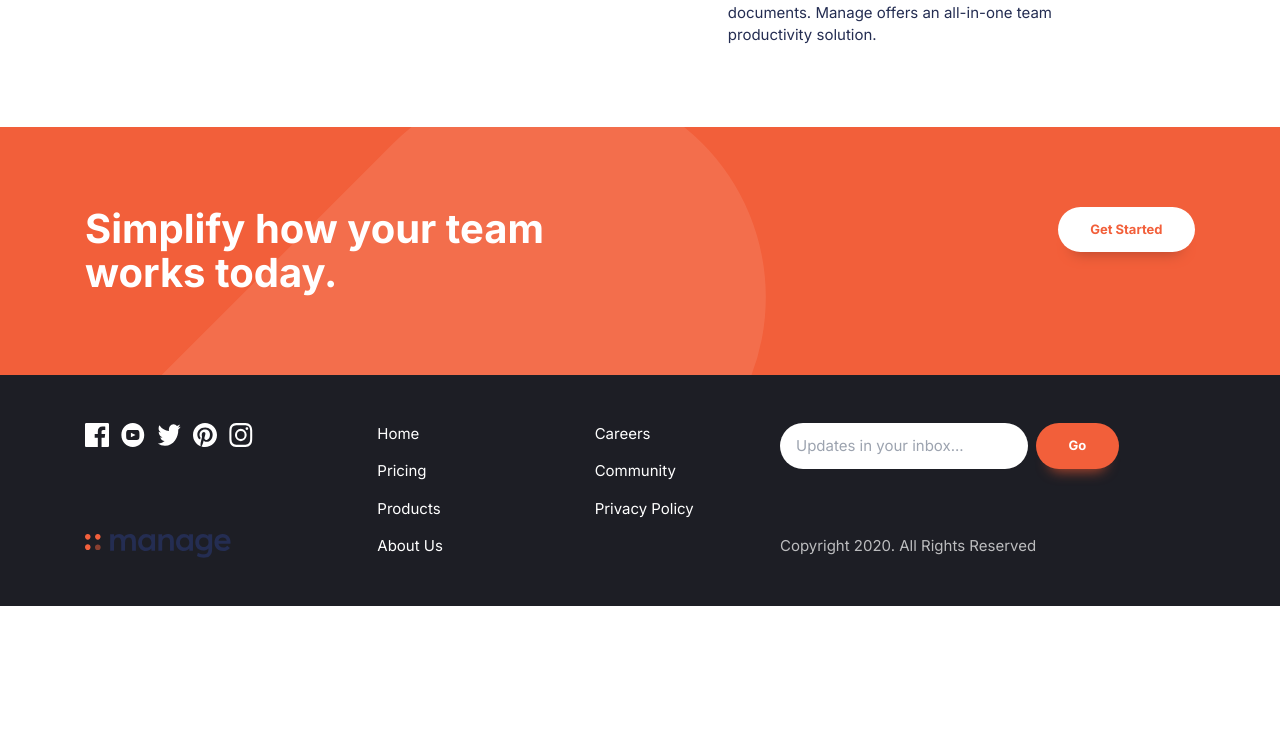
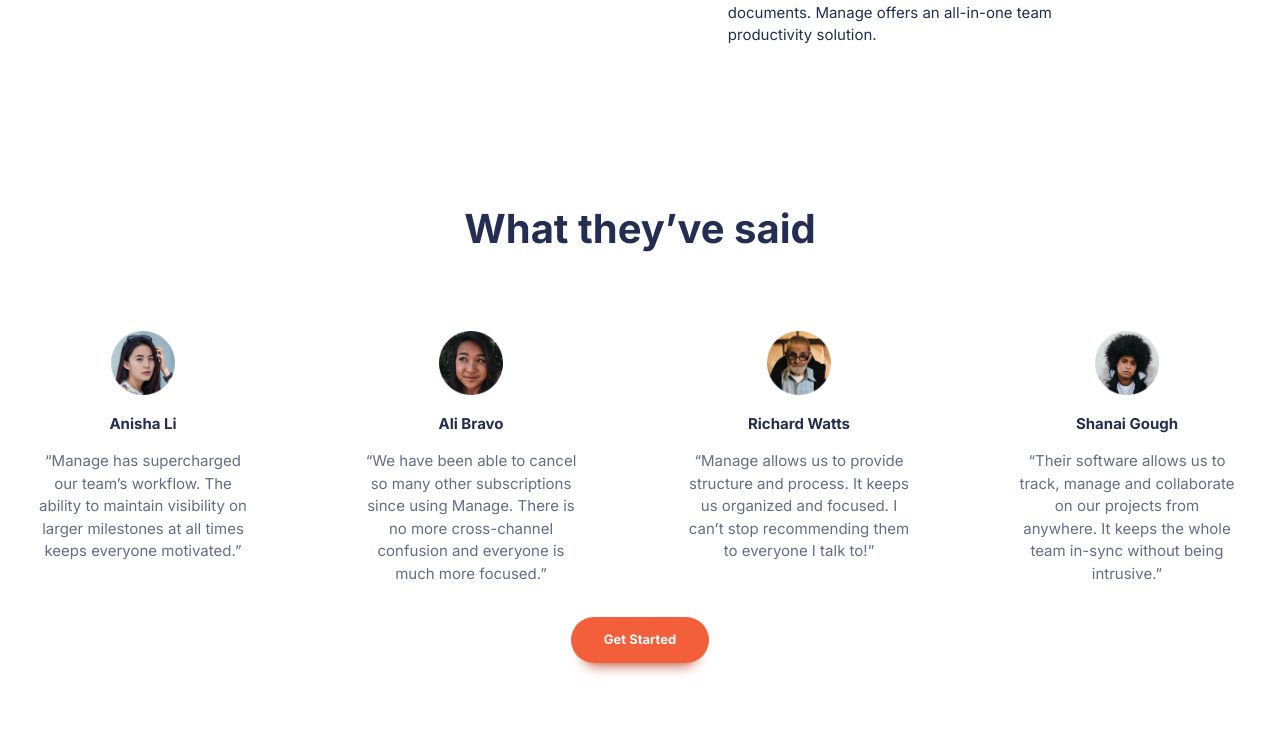
Before and after one commit to aleksandresher/responsive-website-course, a Next.js app: page / in a window 1280 px wide. Shown: the part 1307-2048 px from the top of the page. Before the commit the page ends 1913 px from the top, so only its background shows below. Built offline with nearby package versions, Linux system fonts and the light colour scheme.

Commit message:
some bugs in footer are fixed

```diff
--- a/app/components/Carousel.js
+++ b/app/components/Carousel.js
@@ -10,7 +10,7 @@
 
 const CarouselPage = () => {
   return (
-    <section className="carousel | padding-block-700 text-center">
+    <section className="carousel | padding-block-900 text-center">
       <h2 className="fs-secondary-heading fw-bold">What they’ve said</h2>
       <Swiper
         slidesPerView={3}
--- a/app/components/Footer.js
+++ b/app/components/Footer.js
@@ -15,10 +15,10 @@
   return (
     <footer className="primary-footer | padding-block-700 bg-neutral-900 text-neutral-100">
       <div className="container">
-        <div className="primary-footer-wrapper">
-          <div className="primary-footer-logo-social">
-            <Link href="#">
-              <Image src={logo} alt="Manage" />
+        <div className="primary-footer__wrapper">
+          {/* <div className="primary-footer-logo-social"> */}
+          <Link className="primary-footer__logo" href="#" aria-label="home">
+            <Image src={logo} alt="Manage" className="logo" />
           </Link>
           <ul
             role="social-list"
@@ -42,25 +42,17 @@
             </li>
             <li>
               <Link href="#" aria-label="pinterest">
-                  <Image
-                    src={PT}
-                    alt="pinterest logo"
-                    className="social-icon"
-                  />
+                <Image src={PT} alt="pinterest logo" className="social-icon" />
               </Link>
             </li>
             <li>
               <Link href="#" aria-label="instagram">
-                  <Image
-                    src={IN}
-                    alt="instagram logo"
-                    className="social-icon"
-                  />
+                <Image src={IN} alt="instagram logo" className="social-icon" />
               </Link>
             </li>
           </ul>
-          </div>
-          <div className="primary-footer-nav">
+          {/* </div> */}
+          <div className="primary-footer__nav">
             <nav className="footer-nav">
               <ul
                 aria-label="Footer"
@@ -92,8 +84,8 @@
               </ul>
             </nav>
           </div>
-          <div className="primary-footer-form">
-            <form>
+          {/* <div className="primary-footer-form"> */}
+          <form className="primary-footer__form">
             <input
               type="email"
               pattern="(v) =>
@@ -105,10 +97,12 @@
             />
             <button className="button">Go</button>
           </form>
-            <p>Copyright 2020. All Rights Reserved</p>
+          <p className="primary-footer__copyright">
+            Copyright 2020. All Rights Reserved
+          </p>
         </div>
       </div>
-      </div>
+      {/* </div> */}
     </footer>
   );
 };
--- a/app/globals.css
+++ b/app/globals.css
@@ -320,36 +320,52 @@
   } */
 }
 
-.primary-footer-wrapper {
+.primary-footer__wrapper {
   display: grid;
+  justify-content: center;
+  align-items: start;
   gap: var(--size-700);
   grid-template-areas:
     "form"
     "nav"
-    "logo-social";
+    "social"
+    "logo"
+    "copyright";
+}
+.primary-footer__wrapper > * {
+  margin-inline: auto;
 }
 
-.primary-footer-logo-social {
+.primary-footer__logo {
+  grid-area: logo;
+}
+
+.primary-footer__form {
+  grid-area: form;
+}
+
+.primary-footer__copyright {
+  grid-area: copyright;
+  text-align: center;
+  opacity: 0.7;
+}
+/* .primary-footer-logo-social {
   grid-area: logo-social;
 
   display: flex;
   flex-direction: column-reverse;
   align-items: center;
   gap: var(--size-700);
+} */
+
+.primary-footer__nav {
+  grid-area: nav;
+  margin-inline: auto;
 }
 
-.primary-footer-nav {
-  grid-area: nav;
-}
-
-.primary-footer-form {
+.primary-footer__form {
   grid-area: form;
 
-  display: grid;
-  align-content: space-between;
-}
-
-.primary-footer form {
   display: flex;
   gap: var(--size-200);
 }
@@ -358,9 +374,18 @@
   border-radius: 100vw;
   border: 0;
   padding: var(--size-300) var(--size-400);
+  width: max(100%, 14rem);
 }
 
-@media (min-width: 50em) {
+@media (min-width: 47em) {
+  .primary-footer__wrapper {
+    grid-template-areas:
+      "logo nav form"
+      "social nav copyright";
+  }
+}
+
+/* @media (min-width: 50em) {
   .primary-footer-wrapper {
     grid-template-areas: "logo-social nav form";
   }
@@ -370,13 +395,13 @@
     justify-content: space-between;
     gap: var(--size-700);
   }
-}
+} */
 
-@media (max-width: 50em) {
-  .primary-footer-wrapper > * {
+/* @media (max-width: 47em) {
+  .primary-footer__wrapper > * {
     margin-inline: auto;
   }
-}
+} */
 
 .footer-nav {
   columns: 2;
--- a/app/page.js
+++ b/app/page.js
@@ -90,11 +90,11 @@
         </div>
       </section>
 
-      {/* <CarouselPage /> */}
+      <CarouselPage />
 
       <section className=" cta | padding-block-900 bg-accent-400 text-neutal-100">
         <div className="container">
-          <div className="even-columns  md:flex justify-between  ">
+          <div className="even-columns items-center md:flex justify-between  ">
             <div>
               <p
                 className="fs-secondary-heading fw-bold text-white"
```
Lines whose indentation alone changed are shown as unchanged.
